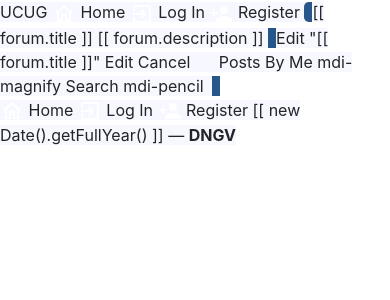
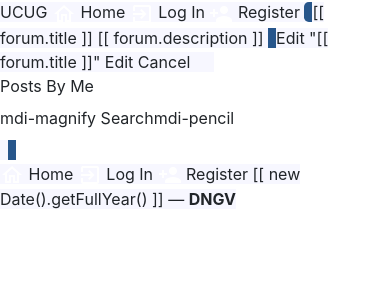
Before and after one commit to DanielGove/UCUG_Public, a Django app: template ucug_forum/templates/forum_feed.html in a window 390 px wide. Shown: the top 300 px of the page. Run offline with Django 3.2, Linux system fonts and the light colour scheme; the template is opened without the code that fills it, so the values that code supplies are empty; some libraries are stand-ins or nearby versions.

Commit message:
Best I can do for responsiveness on query.

```diff
--- a/ucug_forum/templates/forum_feed.html
+++ b/ucug_forum/templates/forum_feed.html
@@ -74,14 +74,13 @@
         class="ma-2"
         elevation="6"
         style="border-right: 8px solid rgb(39,86,139)">
-        <v-card-content>
         <v-row
             class="mr-2 ml-2 mb-0 mt-0">
-                <v-col cols="8" class="pa-0">
+            <v-col cols="12" sm="8" class="pa-0">
                 <v-text-field
                     placeholder="Search Posts"
                     v-model="query_search_term"></v-text-field></v-col>
-                <v-col cols="4" class="pa-0">
+            <v-col cols="12" sm="4" class="pa-0">
                 <v-select
                     :items="search_by"
                     label="Search By"
@@ -91,24 +90,25 @@
         <v-row
             class="ml-2 mr-2 mb-0 mt-0"
             align="center">
-                <v-col cols="4" class="pa-0">
+            <v-col cols="12" sm="4" class="pa-0">
                 <v-select
                     :items="order_by"
                     label="Order By"
                     v-model="query_order_by">
                     </v-select></v-col>
-                <v-col cols="8" class="pa-0 pl-7">
+            <v-col cols="12" sm="4" class="d-flex justify-center pa-0 pb-2">
                 <v-btn
+
                     outlined
                     color="rgb(39,86,139)"
                     :elevation="query_by_me ? 9 : 4"
                     :class="query_by_me ? 'query_button_highlight' : ''"
                     @click="query_by_me = !query_by_me">
-                            Posts By Me</v-btn>
-                    <v-btn rounded elevation=4 color="success"><v-icon>mdi-magnify</v-icon> Search</v-btn>
+                        Posts By Me</v-btn></v-col>
+            <v-col cols="12" sm="4" class="d-flex justify-space-between align-center pa-0 pb-2">
+                <v-btn elevation=4 rounded color="success"><v-icon>mdi-magnify</v-icon> Search</v-btn>
                 <v-btn elevation=4 rounded color="info"><v-icon>mdi-pencil</v-icon></v-btn></v-col>
         </v-row>
-        </v-card-content>
     </v-card>
 </v-row>
 <v-row>
--- a/ucug_forum/templates/forum_header.html
+++ b/ucug_forum/templates/forum_header.html
@@ -56,6 +56,11 @@
                 delimiters: ['[[', ']]'],
                 icons: {
                     iconfont: 'mdiSvg'
+                },
+                breakpoint: {
+                    thresholds: {
+                        sm: 700
+                    },
                 },
                 data: () => ({
                     // Navigation drawer which can be toggled for small screens
```
Lines whose indentation alone changed are shown as unchanged.
